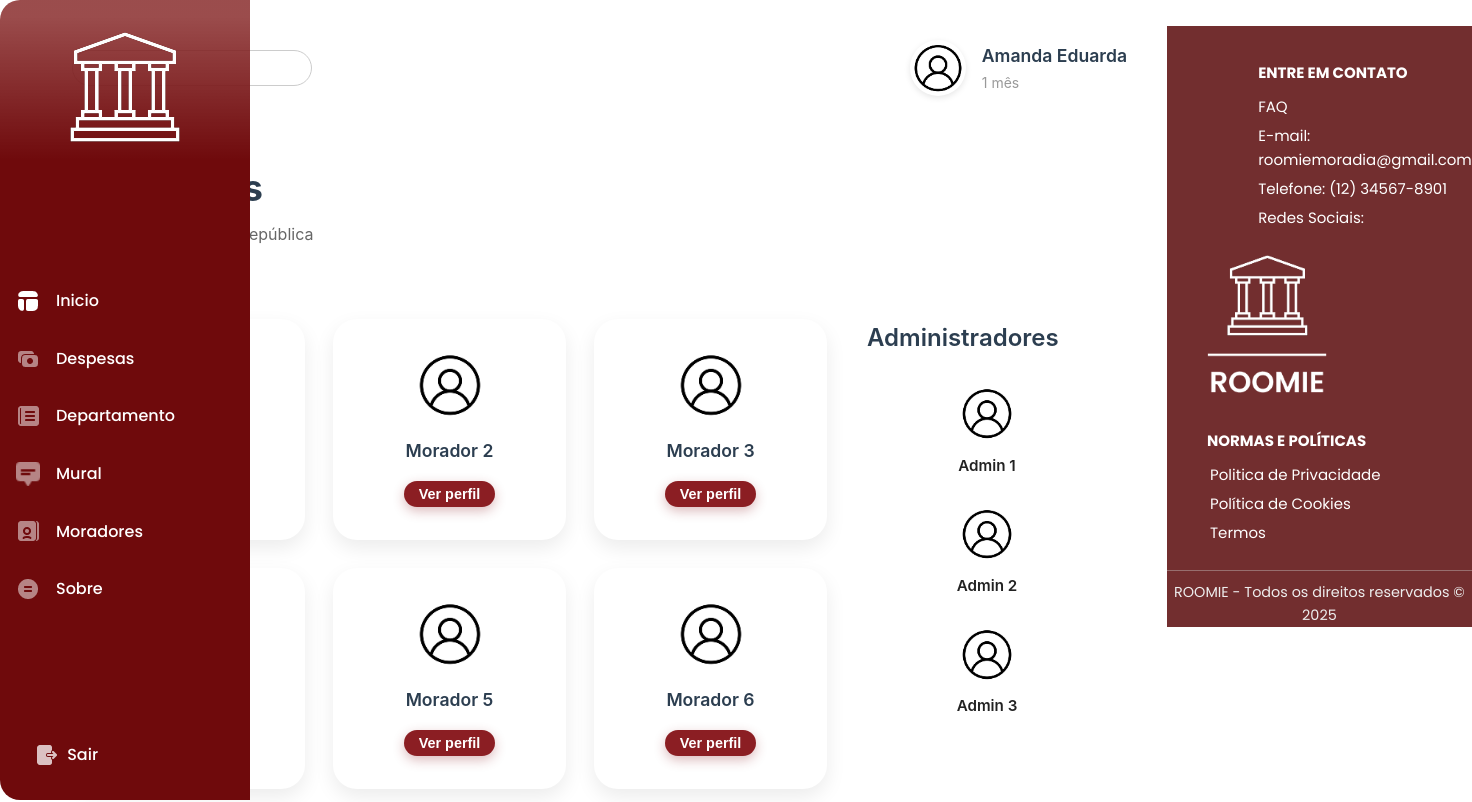
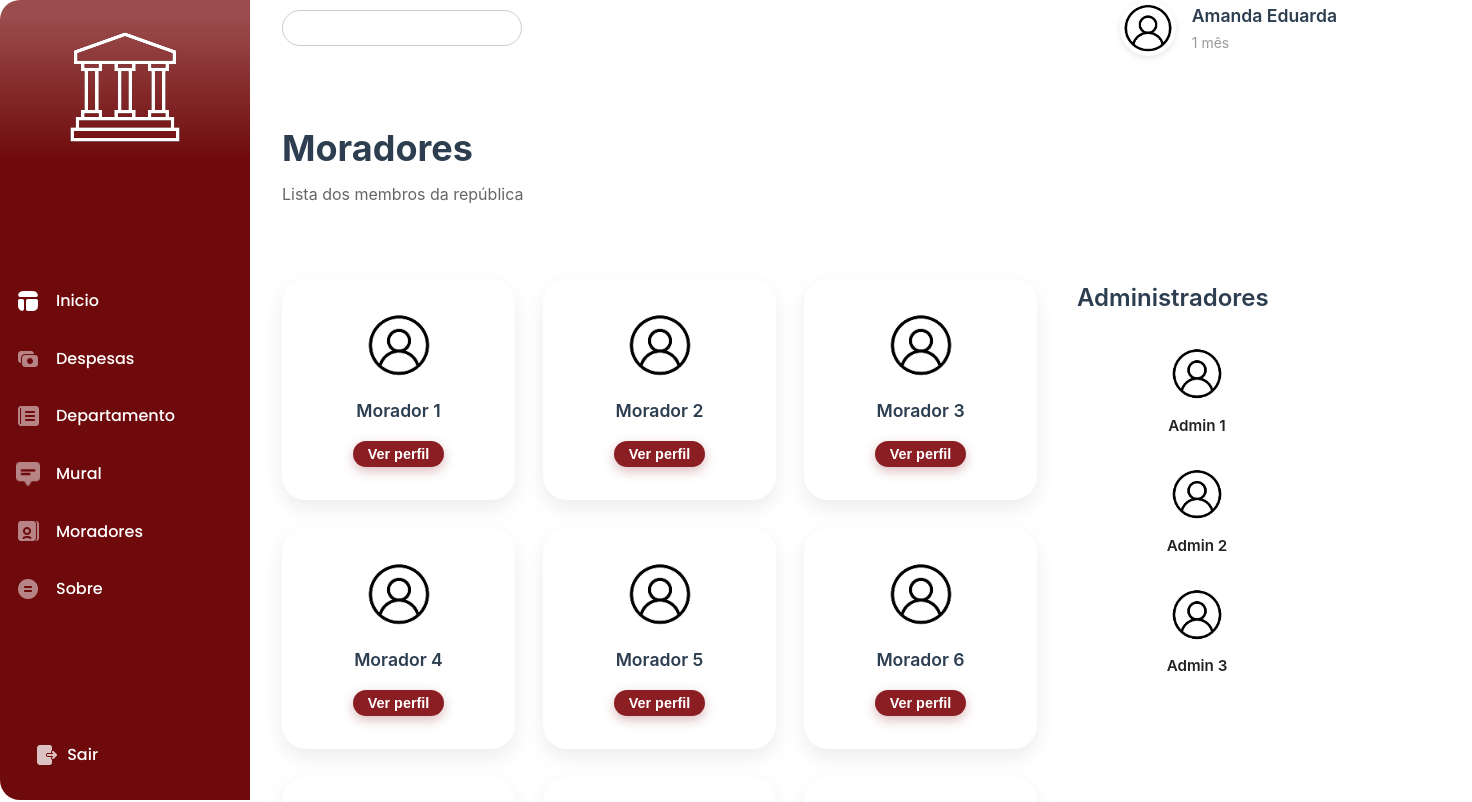
Before and after one commit to thaynabecker/roomie-frontend, a Vue app: page / in a window 1280 px wide. Shown: the top 802 px of the page, 1472 px wide, since content can reach past the window. Built offline with nearby package versions, Linux system fonts and the light colour scheme.

Commit message:
FEAT: residents page #13

```diff
--- a/src/App.vue
+++ b/src/App.vue
@@ -5,14 +5,28 @@ import MoradoresComponent from '@/components/MoradoresComponent.vue';
 </script>
 
 <template>
-  <SideBar />
-  <MoradoresComponent />
-  <footer>
-  <FooterComponent />
-  </footer>
+  <div class="page-container">
+    <div class="content">
+      <SideBar />
+      <MoradoresComponent />
+    </div>
+    <footer>
+      <FooterComponent />
+    </footer>
+  </div>
 </template>
 
 <style scoped>
+.page-container {
+  display: flex;
+  flex-direction: column;
+  min-height: 100vh; /* faz a altura mínima da página ocupar a tela toda */
+}
+
+.content {
+  flex: 1; /* empurra o footer para o fim da tela quando o conteúdo é pouco */
+}
+
 html, body {
   margin: 0;
   padding: 0;
--- a/src/components/MoradoresComponent.vue
+++ b/src/components/MoradoresComponent.vue
@@ -90,9 +90,8 @@ body {
 }
 
 .container {
-  width: 100%;
-  margin: 40px 0;
-  padding: 0 40px;
+  margin-left: 250px;
+
   display: flex;
   flex-direction: column;
   gap: 40px;
```
